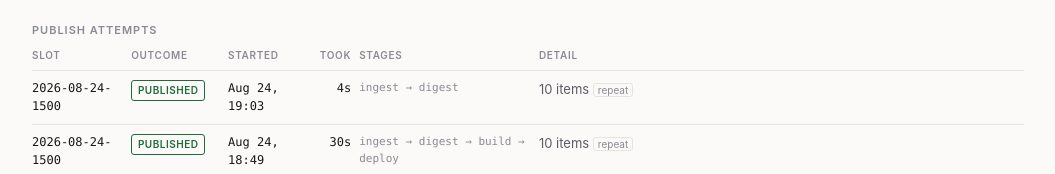
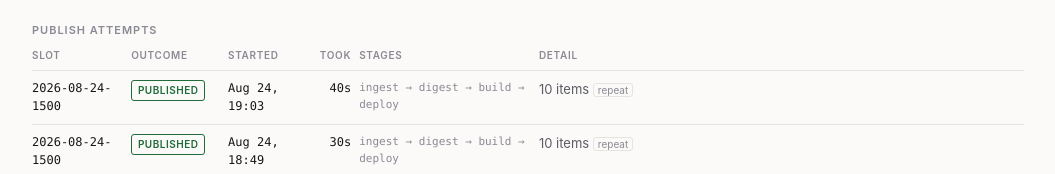
Before and after one commit to ulkayu/ai-news-digest, a plain HTML site: page status.html in a window 1280 px wide. Shown: the part 415-589 px from the top of the page, without its empty margins (112-1167 px from the left). Drawn offline with Linux system fonts and the light colour scheme.

Commit message:
15:00 digest — 10 items, generatedAt 2026-08-24T17:03:37Z

```diff
--- a/status.html
+++ b/status.html
@@ -93,8 +93,8 @@ a { color: var(--accent); }
         <td class="mono">2026-08-24-1500</td>
         <td><span class="pill pill-published">published</span></td>
         <td class="mono">Aug 24, 19:03</td>
-        <td class="mono num">4s</td>
-        <td class="mono small">ingest → digest</td>
+        <td class="mono num">40s</td>
+        <td class="mono small">ingest → digest → build → deploy</td>
         <td>10 items <span class="tag">repeat</span></td>
       </tr>
       <tr class="o-published">
```
